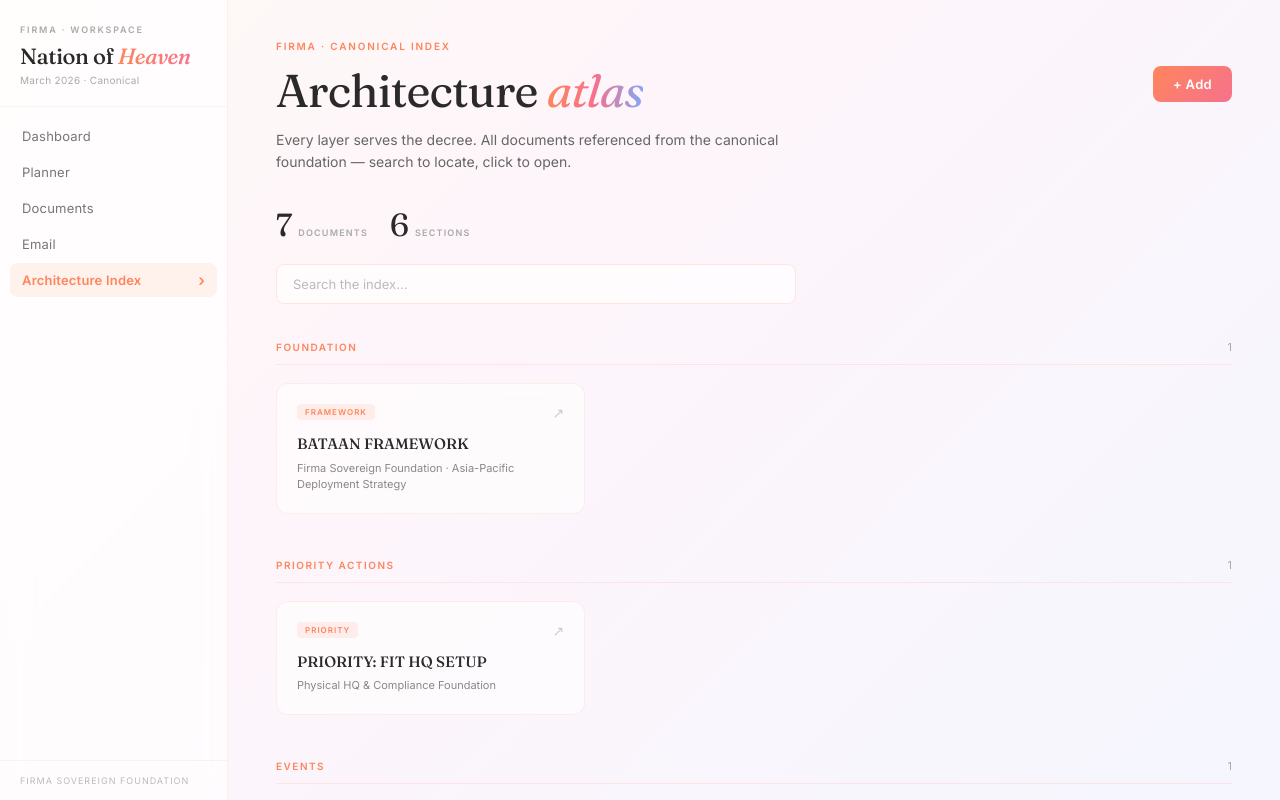
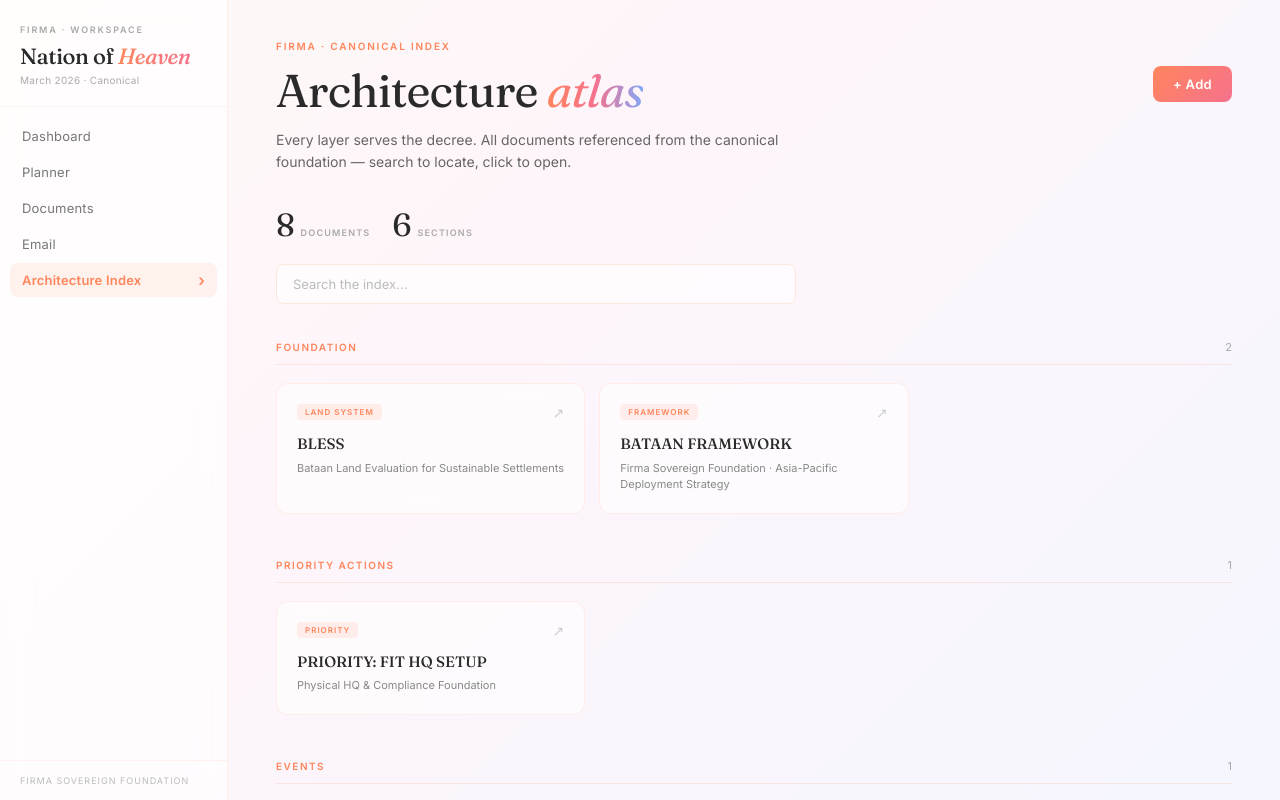
Before and after one commit to ksmntyt-max/firma-team-system, a React (Vite) app: page / in a window 1280 px wide. Both pictures are taken after a click on the button "Architecture Index". Built offline with nearby package versions, Linux system fonts and the light colour scheme.

Commit message:
feat: add BLESS card to Foundation section, links to firma-blis.vercel.app

```diff
--- a/src/App.jsx
+++ b/src/App.jsx
@@ -16,6 +16,16 @@ const INITIAL_DOCUMENTS = [
 // Fallback: if no blocks, renders plain `content` text.
 
 const INITIAL_ARCH_DOCS = [
+  {
+    id: 'bless',
+    title: 'BLESS',
+    section: 'Foundation',
+    badge: 'Land System',
+    subtitle: 'Bataan Land Evaluation for Sustainable Settlements',
+    description: 'West Luzon Corridor · Land Assessment Platform',
+    externalUrl: 'https://firma-blis.vercel.app/',
+    blocks: [],
+  },
   {
     id: 'bataan-framework',
     title: 'BATAAN FRAMEWORK',
@@ -1119,7 +1129,7 @@ export default function App() {
                 </div>
                 <div className="atlas-doc-grid">
                   {docs.map(doc => (
-                    <div key={doc.id} className="atlas-card" onClick={() => setSelectedAtlasDoc(doc)}>
+                    <div key={doc.id} className="atlas-card" onClick={() => doc.externalUrl ? window.open(doc.externalUrl, '_blank', 'noopener,noreferrer') : setSelectedAtlasDoc(doc)}>
                       <div className="atlas-card-top">
                         <span className="atlas-badge">{doc.badge}</span>
                         <span className="atlas-card-arrow">↗</span>
```
